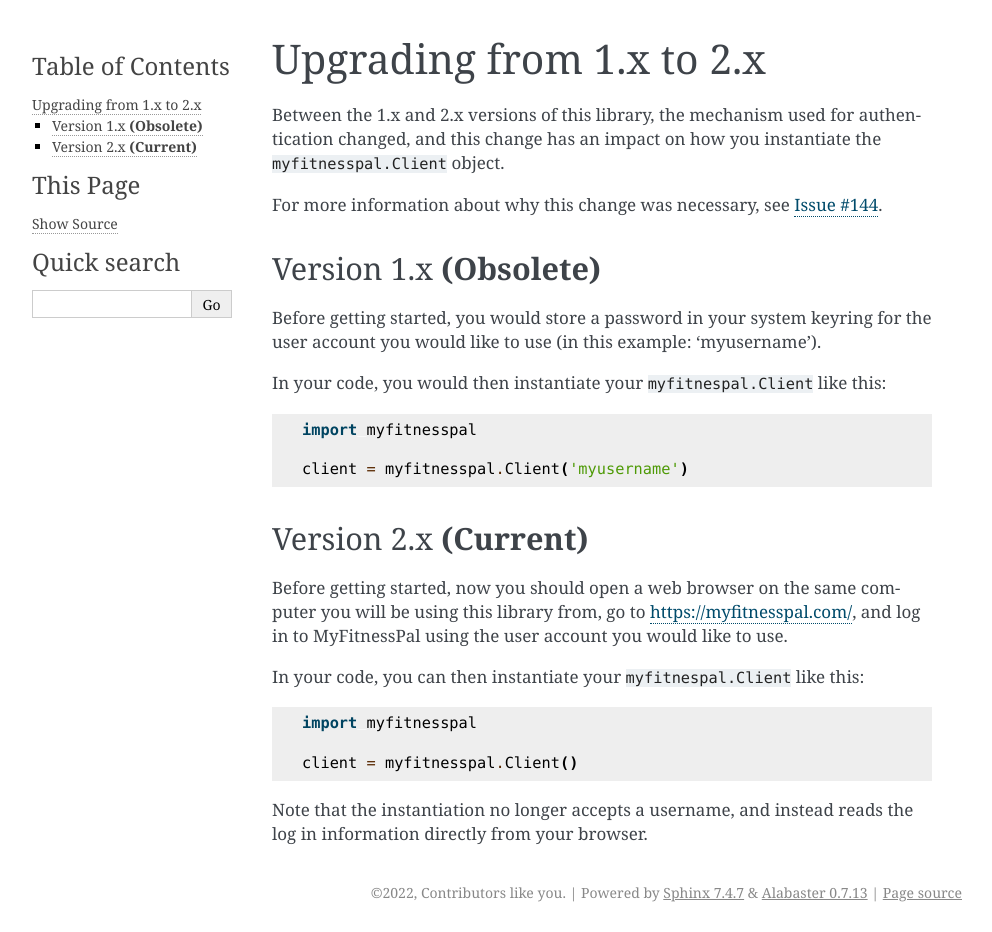
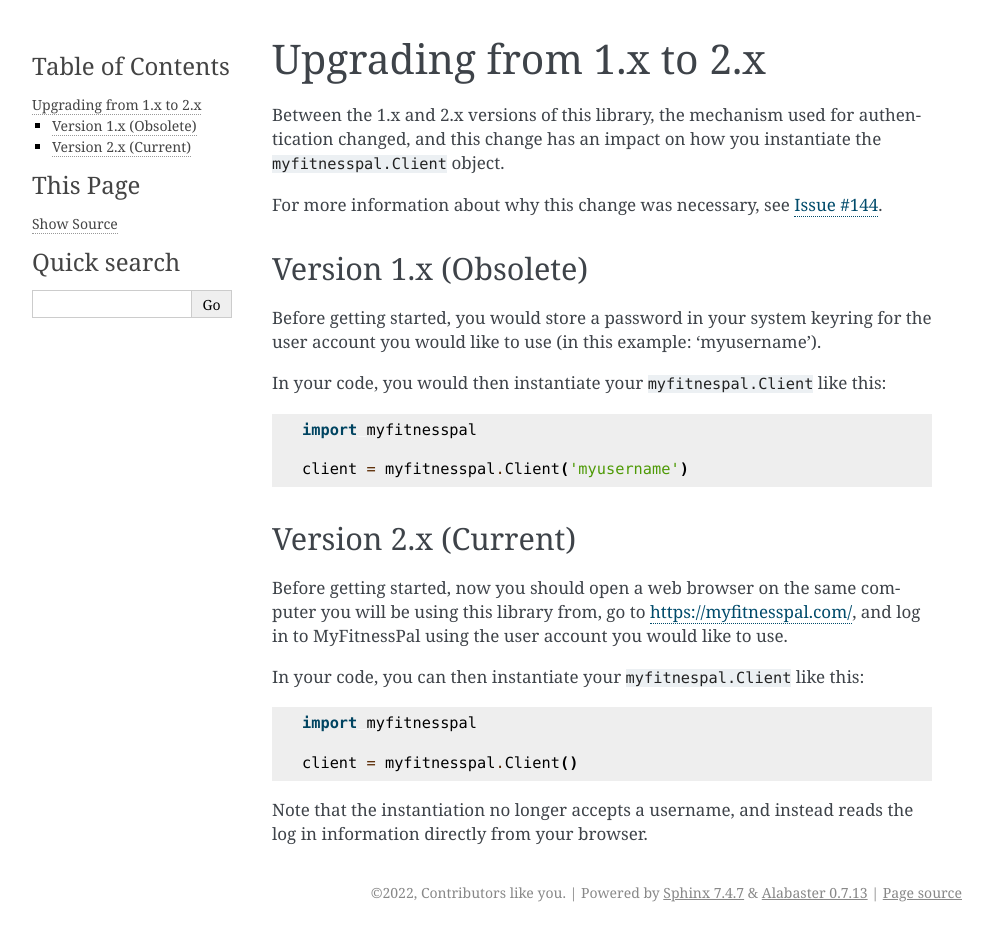
Before and after one commit to coddingtonbear/python-myfitnesspal, a Sphinx documentation site: the page built from docs/source/upgrading.rst, in a window 1280 px wide. Shown: the whole page, without its empty margins (148-1140 px from the left). Built offline with Sphinx 7.4.7, drawn with Linux system fonts in a browser that asks for light colours.

Commit message:
Doc formatting changes.

```diff
--- a/docs/source/upgrading.rst
+++ b/docs/source/upgrading.rst
@@ -9,8 +9,8 @@
 For more information about why this change was necessary,
 see `Issue #144 <https://github.com/coddingtonbear/python-myfitnesspal/issues/144>`_.
 
-Version 1.x **(Obsolete)**
---------------------------
+Version 1.x (Obsolete)
+----------------------
 
 Before getting started,
 you would store a password in your system keyring
@@ -26,8 +26,8 @@
 
    client = myfitnesspal.Client('myusername')
 
-Version 2.x **(Current)**
--------------------------
+Version 2.x (Current)
+---------------------
 
 Before getting started,
 now you should open a web browser on the same computer
```
